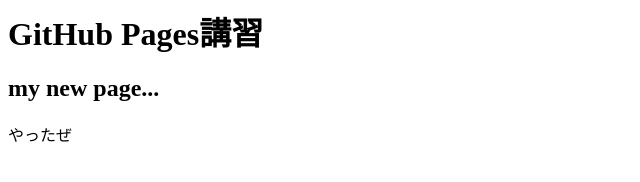
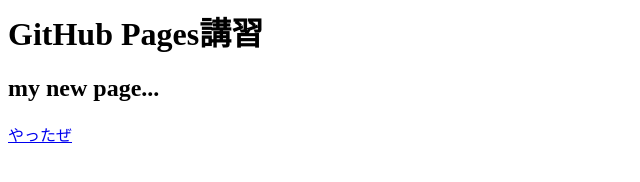
Before and after one commit to Suzukeh/GitHubPages_kosyu, a plain HTML site: page index.html in a window 1280 px wide. Shown: the full height of the page, 0-640 px from the left. Drawn offline with Linux system fonts and the light colour scheme.

Commit message:
Update index.html

```diff
--- a/index.html
+++ b/index.html
@@ -2,6 +2,6 @@
 <body>
 <h1>GitHub Pages講習</h1>
 <h2>my new page...</h2>
-<p>やったぜ</p>
+  <p><a href="https://suzukeh.github.io/pages_kosyu/">やったぜ</a></p>
 </body>
 </html>
```
